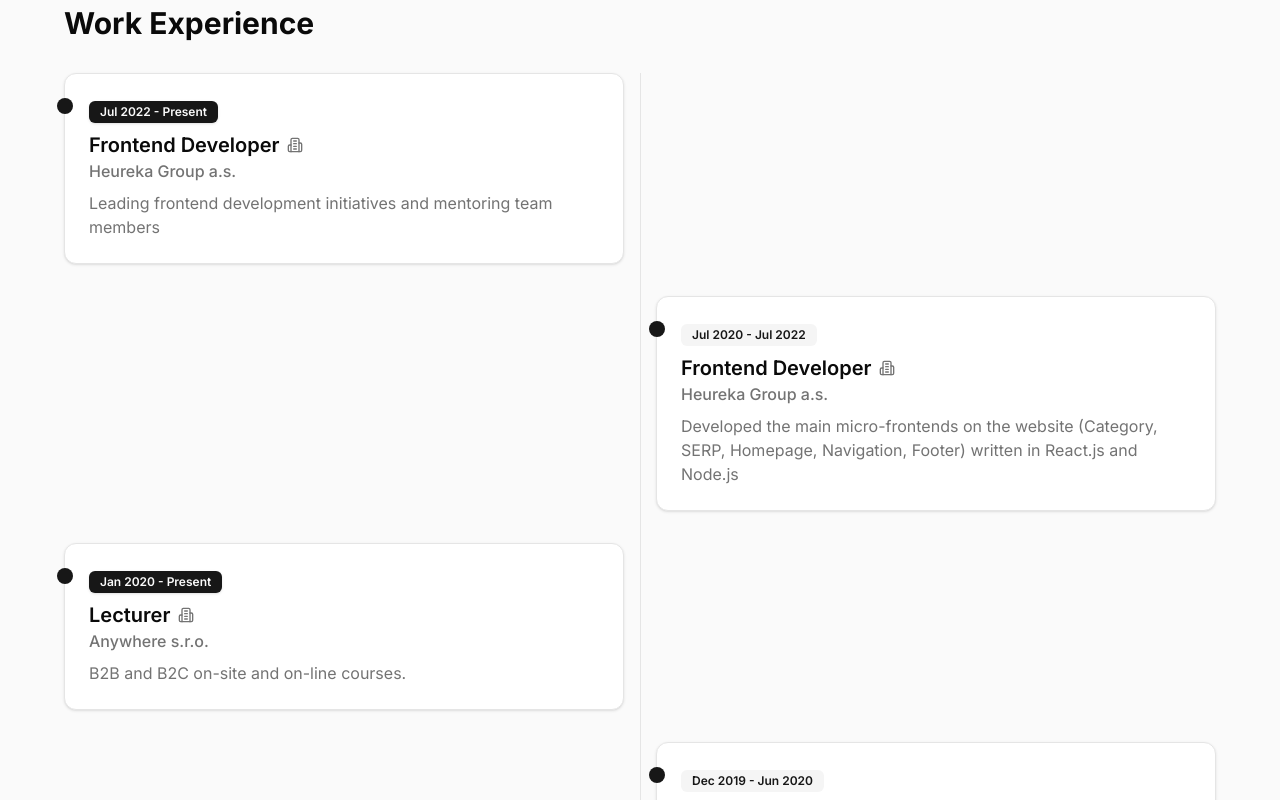
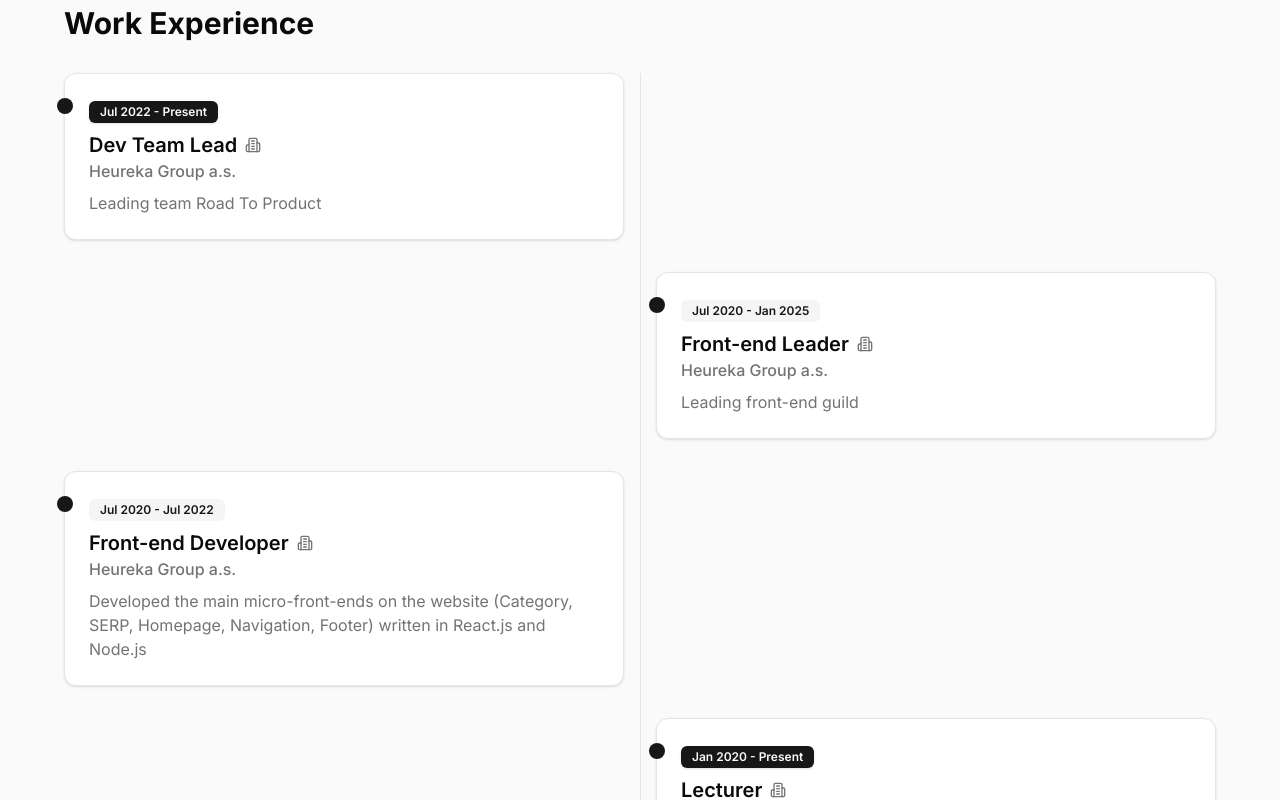
Before and after one commit to MartinKristof/portfolio, a Next.js app: page / in a window 1280 px wide. Shown: the part 4280-5080 px from the top of the page. Built offline with nearby package versions, Linux system fonts and the light colour scheme.

Commit message:
fix: fix experiences

```diff
--- a/app/page.tsx
+++ b/app/page.tsx
@@ -177,18 +177,25 @@ const SKILLMEA_COURSES = [
 
 const WORK_EXPERIENCE = [
   {
-    title: 'Frontend Developer',
+    title: 'Dev Team Lead',
     company: 'Heureka Group a.s.',
     period: 'Jul 2022 - Present',
-    description: 'Leading frontend development initiatives and mentoring team members',
+    description: 'Leading team Road To Product',
     current: true,
   },
   {
-    title: 'Frontend Developer',
+    title: 'Front-end Leader',
+    company: 'Heureka Group a.s.',
+    period: 'Jul 2020 - Jan 2025',
+    description:
+      'Leading front-end guild',
+  },
+  {
+    title: 'Front-end Developer',
     company: 'Heureka Group a.s.',
     period: 'Jul 2020 - Jul 2022',
     description:
-      'Developed the main micro-frontends on the website (Category, SERP, Homepage, Navigation, Footer) written in React.js and Node.js',
+      'Developed the main micro-front-ends on the website (Category, SERP, Homepage, Navigation, Footer) written in React.js and Node.js',
   },
   {
     title: 'Lecturer',
@@ -204,7 +211,7 @@ const WORK_EXPERIENCE = [
     description: 'For Arnold Robot project',
   },
   {
-    title: 'Frontend Developer',
+    title: 'Front-end Developer',
     company: 'LMC s.r.o.',
     period: 'Aug 2017 - Dec 2019',
     description: 'Developed Seduo.cz',
```
